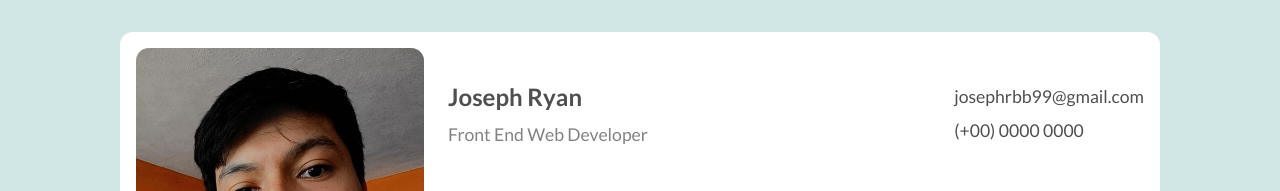
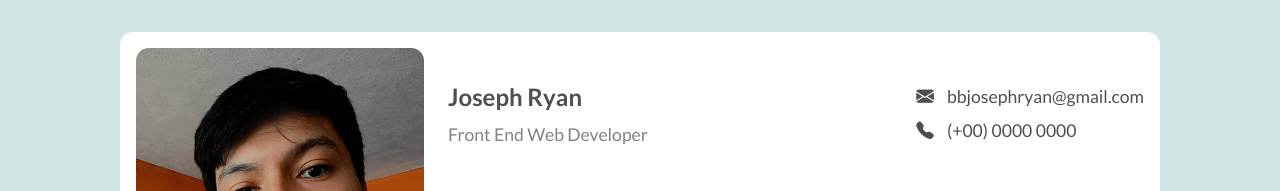
Before and after one commit to FlakoBB/portfolio-components, a React app: page / in a window 1280 px wide. Shown: the top 191 px of the page. Built offline with nearby package versions, Linux system fonts and the light colour scheme.

Commit message:
Icons added

```diff
--- a/package.json
+++ b/package.json
@@ -15,6 +15,7 @@
   "author": "",
   "license": "ISC",
   "dependencies": {
+    "bootstrap-icons": "^1.10.5",
     "react": "^18.2.0",
     "react-dom": "^18.2.0"
   },
--- a/src/components/PersonalInformation.jsx
+++ b/src/components/PersonalInformation.jsx
@@ -1,4 +1,5 @@
 import styles from '../styles/personalInformation.module.css'
+import 'bootstrap-icons/font/bootstrap-icons.css'
 
 const PersonalInformation = () => {
   return (
@@ -13,9 +14,8 @@ const PersonalInformation = () => {
             <p className={styles.occupation}>Front End Web Developer</p>
           </div>
           <div className={styles.contact__section}>
-            {/* ToDo: Poner icono al principio de los datos de contacto */}
-            <p className={styles.email}>josephrbb99@gmail.com</p>
-            <p className={styles.phone}>(+00) 0000 0000</p>
+            <p className={styles.email}><i className='bi bi-envelope-fill' /> bbjosephryan@gmail.com</p>
+            <p className={styles.phone}><i className='bi bi-telephone-fill' /> (+00) 0000 0000</p>
           </div>
         </div>
         <div className={styles.description}>
--- a/src/styles/personalInformation.module.css
+++ b/src/styles/personalInformation.module.css
@@ -60,6 +60,11 @@
   font-weight: 400;
 }
 
+.contact__section .email i,
+.contact__section .phone i {
+  margin-right: .6rem;
+}
+
 .description {
   display: flex;
   flex-direction: column;
```
Also changed, not shown: 1 other file (tests, documents, lock files or other folders).
